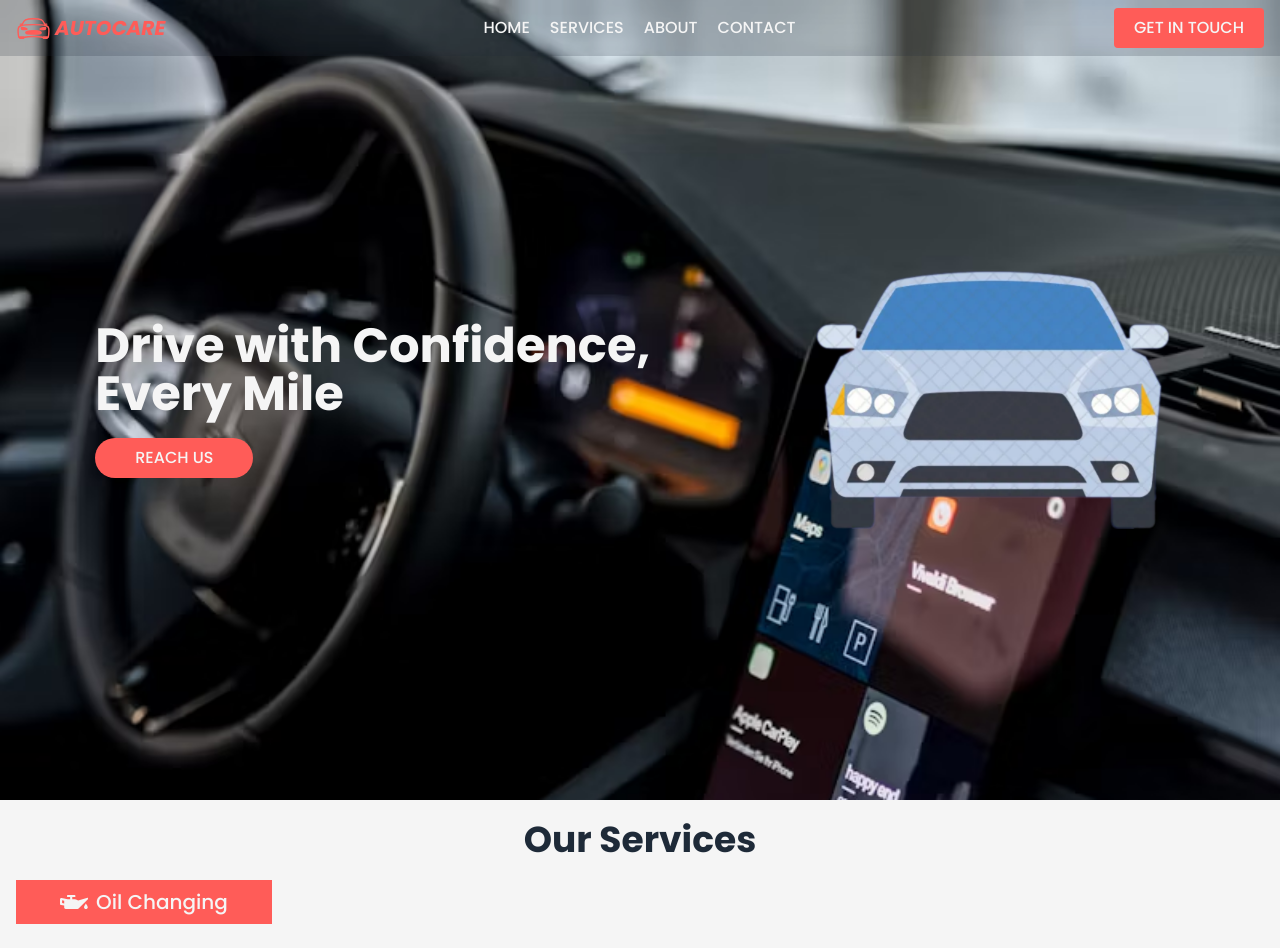
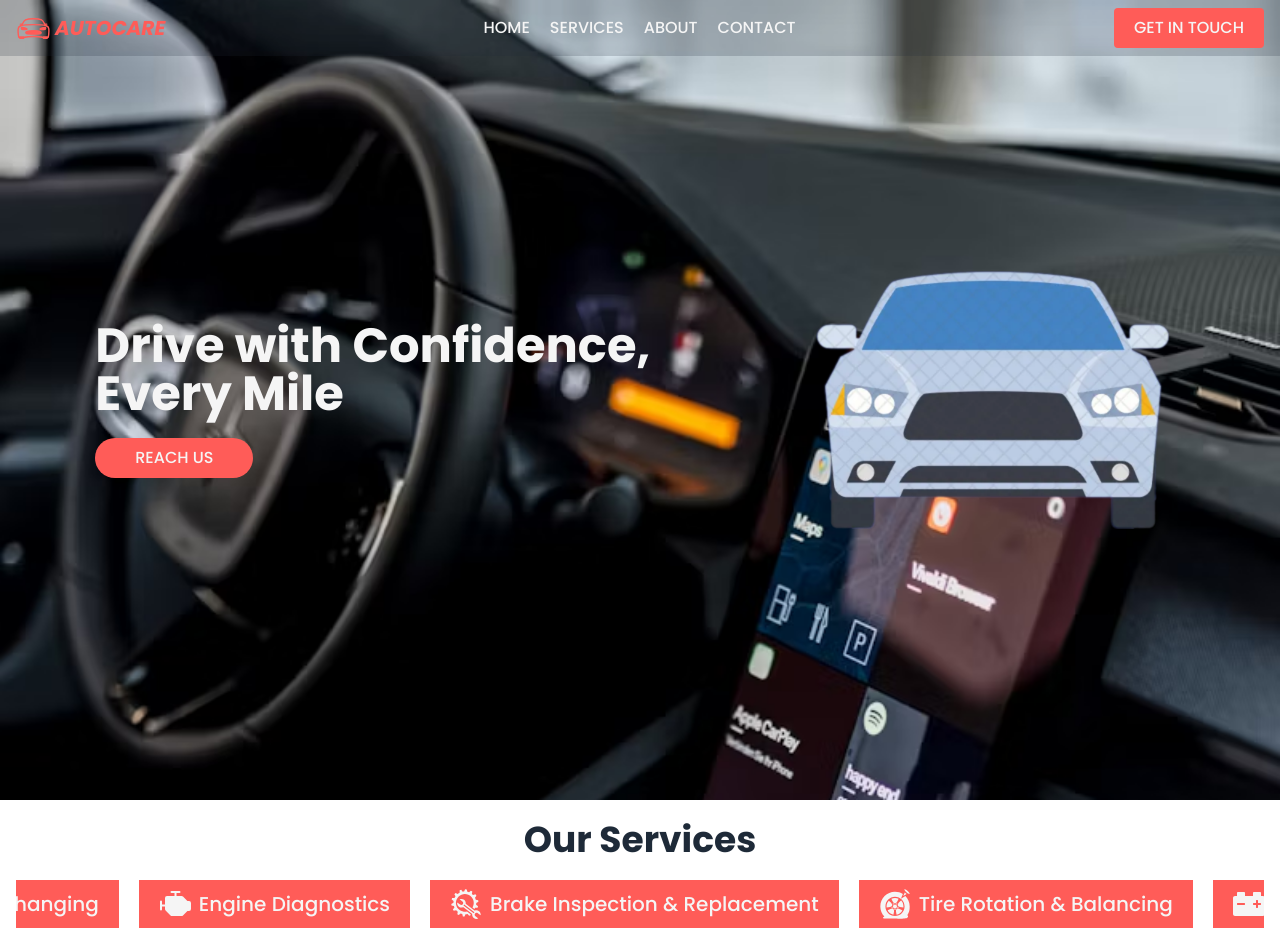
Before and after one commit to Tonnykimanthi/AutoCare, a React (Vite) app: page / in a window 1280 px wide. Before the commit the page ends 924 px from the top, so only its background shows below. Built offline with nearby package versions, Linux system fonts and the light colour scheme.

Commit message:
Services slider

```diff
--- a/src/components/layout/Services.tsx
+++ b/src/components/layout/Services.tsx
@@ -2,7 +2,7 @@ import ServicesSlider from "../ui/ServicesSlider";
 
 const Services = () => {
   return (
-    <section className="mt-5 px-4 max-sm:px-2">
+    <section className="bg-white px-4 py-5 max-sm:px-2">
       <h2 className="z-10 text-center text-4xl font-bold">Our Services</h2>
       <ServicesSlider />
     </section>
--- a/src/components/ui/ServicesSlider.tsx
+++ b/src/components/ui/ServicesSlider.tsx
@@ -1,11 +1,39 @@
-import { FaOilCan } from "react-icons/fa";
+import { useEffect, useRef } from "react";
+import services from "../../constants/Services";
 
 const ServicesSlider = () => {
+  const sliderRef = useRef<HTMLDivElement>(null);
+
+  useEffect(() => {
+    const slider = sliderRef.current;
+    if (!slider) return;
+    let scrollAmount = 0;
+
+    const autoSlide = () => {
+      scrollAmount += 1;
+      if (scrollAmount >= slider.scrollWidth - slider.clientWidth) {
+        scrollAmount = 0;
+      }
+      slider.scrollTo({ left: scrollAmount, behavior: "smooth" });
+    };
+
+    const intervalId = setInterval(autoSlide, 50);
+
+    return () => clearInterval(intervalId);
+  }, []);
+
   return (
-    <div className="mt-5 text-xl font-medium">
-      <div className="text-light flex w-64 items-center justify-center gap-x-2 bg-primary py-2">
-        <FaOilCan className="size-7" />
-        <span>Oil Changing</span>
+    <div className="no-scrollbar overflow-x-scroll" ref={sliderRef}>
+      <div className="mt-5 flex items-center gap-x-5 text-xl font-medium">
+        {services.map((service, index) => (
+          <div
+            key={index}
+            className="slide text-light flex flex-shrink-0 items-center justify-center gap-x-2 bg-primary px-5 py-2"
+          >
+            <service.Icon className="size-8" />
+            <span>{service.title}</span>
+          </div>
+        ))}
       </div>
     </div>
   );
--- /dev/null
+++ b/src/constants/Services.tsx
@@ -0,0 +1,35 @@
+import { FaOilCan } from "react-icons/fa";
+import { PiEngineFill } from "react-icons/pi";
+import { GiAutoRepair } from "react-icons/gi";
+import { GiFlatTire } from "react-icons/gi";
+import { FaCarBattery } from "react-icons/fa";
+
+type Service = {
+  Icon: React.ComponentType<{className: string}>;
+  title: string;
+};
+
+const services: Service[] = [
+  {
+    Icon: FaOilCan,
+    title: "Oil Changing",
+  },
+  {
+    Icon: PiEngineFill,
+    title: "Engine Diagnostics",
+  },
+  {
+    Icon: GiAutoRepair,
+    title: "Brake Inspection & Replacement",
+  },
+  {
+    Icon: GiFlatTire,
+    title: "Tire Rotation & Balancing",
+  },
+  {
+    Icon: FaCarBattery,
+    title: "Battery Testing & Replacement",
+  },
+];
+
+export default services;
--- a/src/index.css
+++ b/src/index.css
@@ -7,3 +7,12 @@
 body {
   font-family: "Poppins", sans-serif;
 }
+ /* Hide scrollbar for Chrome, Safari and Opera */
+ .no-scrollbar::-webkit-scrollbar {
+  display: none;
+}
+/* Hide scrollbar for IE, Edge and Firefox */
+.no-scrollbar {
+  -ms-overflow-style: none;  /* IE and Edge */
+  scrollbar-width: none;  /* Firefox */
+}
```
